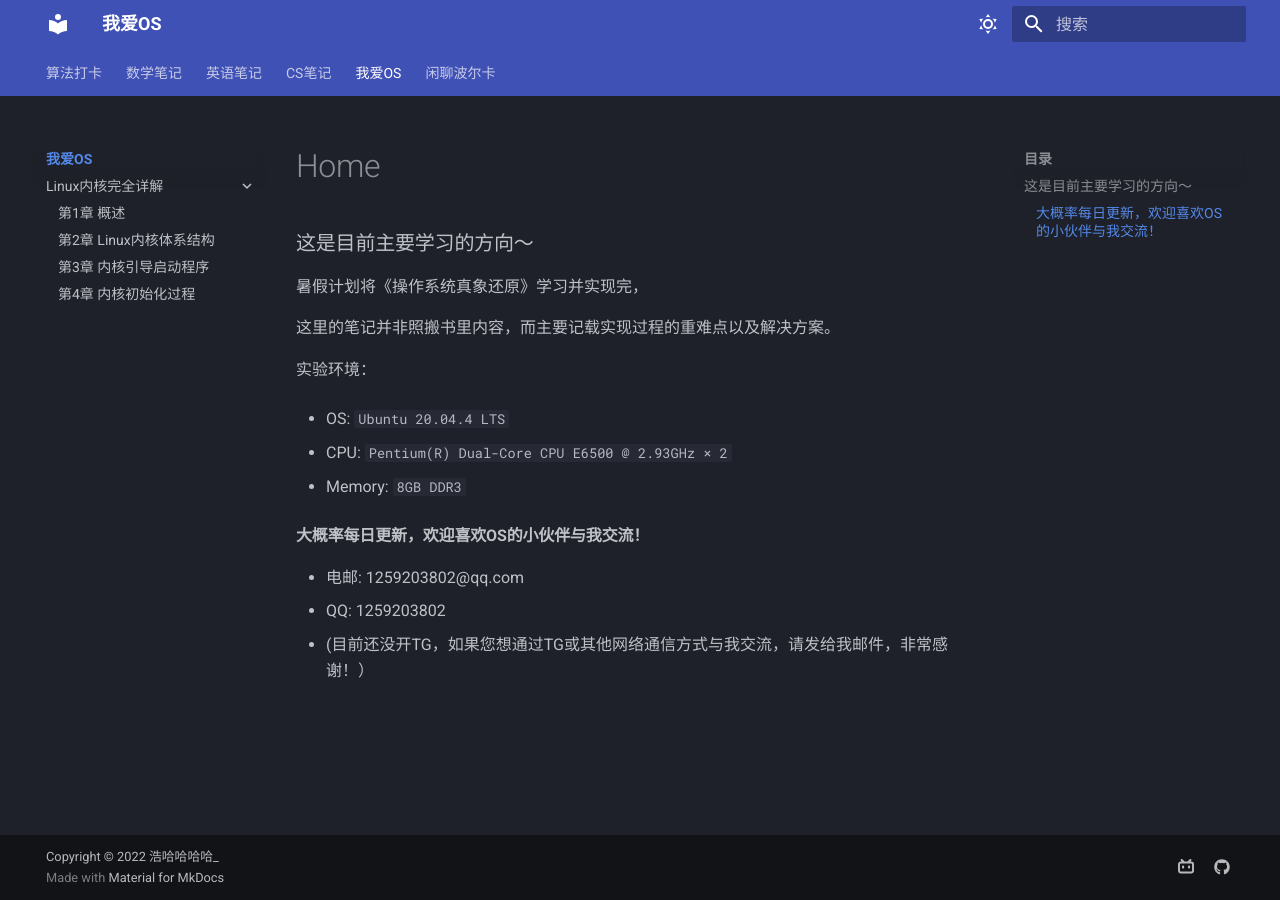
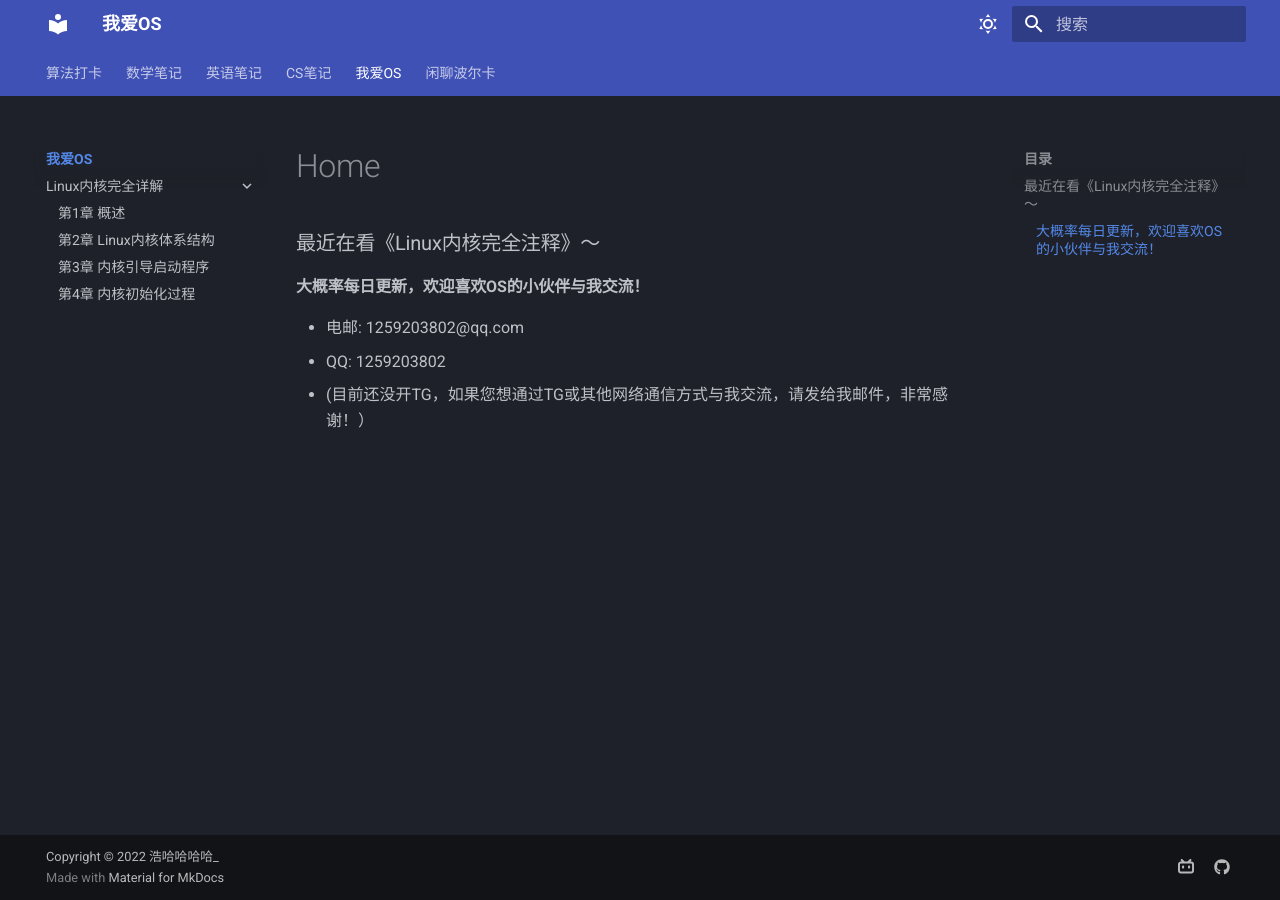
Before and after one commit to Haohahahaha/os, an MkDocs documentation site: the page built from docs/index.md, in a window 1280 px wide. Built offline with MkDocs 1.6.1 and Material for MkDocs 9.7.7, drawn with Linux system fonts in a browser that asks for light colours.

Commit message:
2022-07-25_20:36:42 update

```diff
--- a/docs/index.md
+++ b/docs/index.md
@@ -1,3 +1,5 @@
+<!--
+
 ### 这是目前主要学习的方向～
 
 暑假计划将《操作系统真象还原》学习并实现完，
@@ -12,6 +14,10 @@
 
 - Memory: `8GB DDR3`
 
+-->
+
+### 最近在看《Linux内核完全注释》～
+
 #### 大概率每日更新，欢迎喜欢OS的小伙伴与我交流！
 
 - 电邮: 1259203802@qq.com
```
